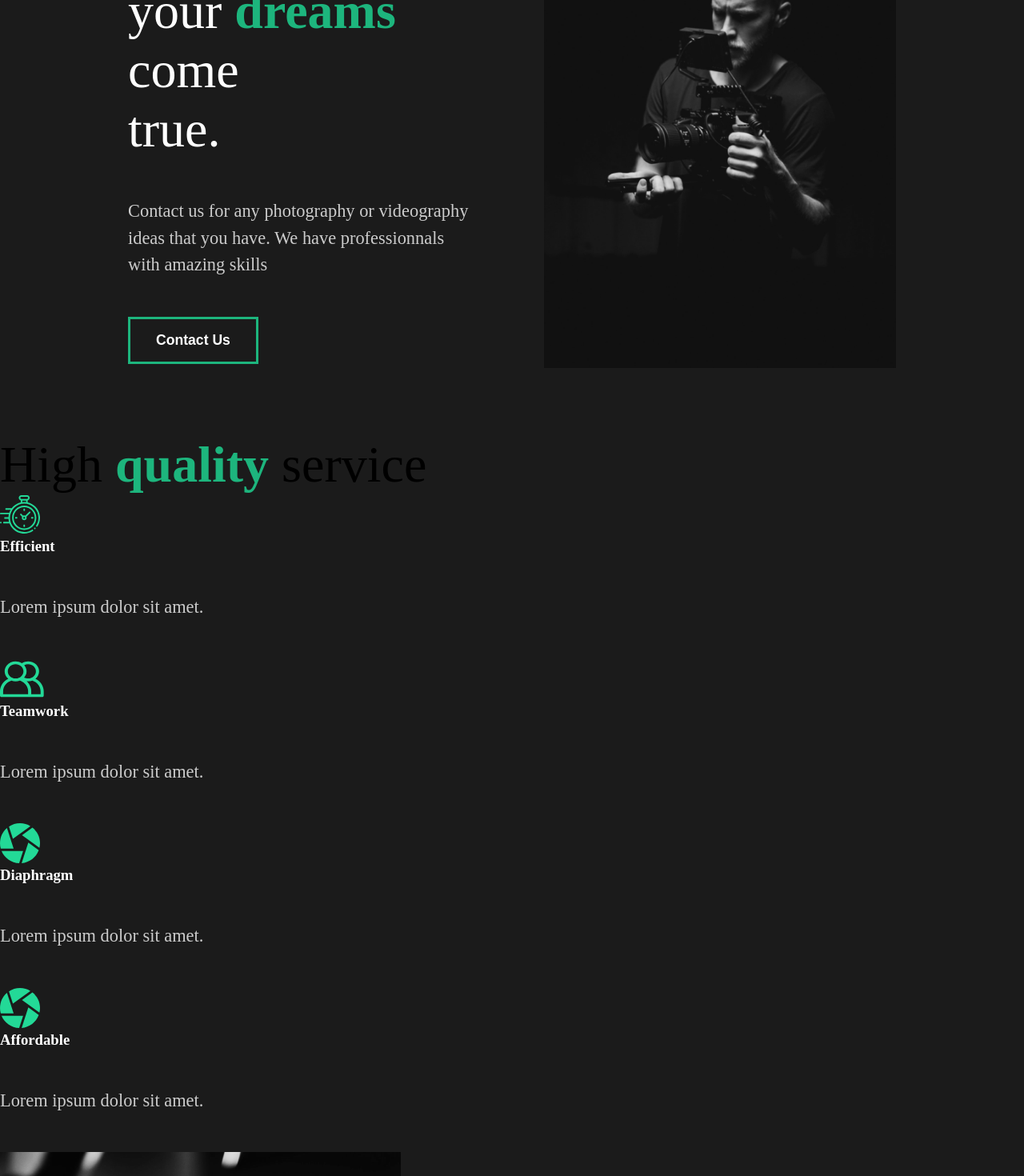
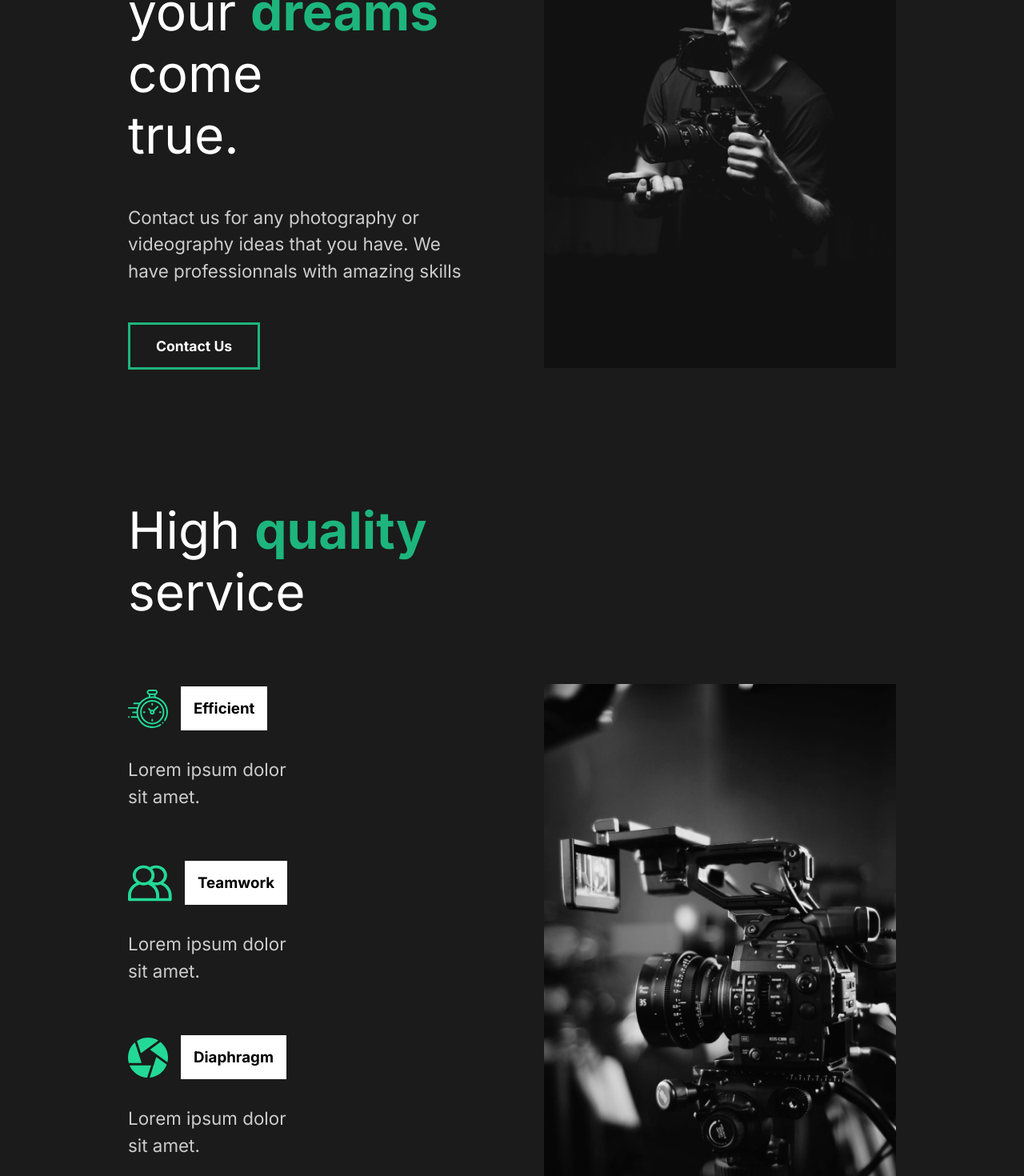
Before and after one commit to Kaniha-H/react-portfolio, a React (Create React App) app: page / in a window 1280 px wide. Shown: the part 260-1730 px from the top of the page at 80% size. Built offline with nearby package versions, Linux system fonts and the light colour scheme.

Commit message:
styling services section

```diff
--- a/public/index.html
+++ b/public/index.html
@@ -1,14 +1,13 @@
 <!DOCTYPE html>
 <html lang="en">
+
 <head>
   <meta charset="utf-8" />
   <link rel="icon" href="%PUBLIC_URL%/favicon.ico" />
   <meta name="viewport" content="width=device-width, initial-scale=1" />
   <meta name="theme-color" content="#000000" />
-    <meta
-      name="description"
-      content="Web site created using create-react-app"
-    />
+  <meta name="description" content="Web site created using create-react-app" />
+  <link href="https://fonts.googleapis.com/css2?family=Inter:wght@400;700&family=Lobster&display=swap" rel="stylesheet">
   <link rel="apple-touch-icon" href="%PUBLIC_URL%/logo192.png" />
   <!--
       manifest.json provides metadata used when your web app is installed on a
@@ -26,6 +25,7 @@
     -->
   <title>React App</title>
 </head>
+
 <body>
   <noscript>You need to enable JavaScript to run this app.</noscript>
   <div id="root"></div>
@@ -40,4 +40,5 @@
       To create a production bundle, use `npm run build` or `yarn build`.
     -->
 </body>
+
 </html>
--- a/src/components/AboutSection.js
+++ b/src/components/AboutSection.js
@@ -2,11 +2,11 @@
 import home1 from './../images/home1.png';
 
 // styled
-import styled from 'styled-components';
+import { ContainerStyled, DescriptionStyled, HideStyled, ImageStyled } from '../styles';
 
 const Aboutsection = () => {
     return (
-        <AboutStyled>
+        <ContainerStyled>
             <DescriptionStyled>
                 <div className="title">
                     <HideStyled>
@@ -27,39 +27,8 @@
             <ImageStyled>
                 <img src={ home1 } alt="photographer" />
             </ImageStyled>
-        </AboutStyled>
+        </ContainerStyled>
     );
 }
 
-// styled components
-const AboutStyled = styled.div`
-    min-height: 90vh;
-    display: flex;
-    align-items: center;
-    justify-content: space-between;
-    padding: 5rem 10rem;
-    color: #fff;
-`;
-
-const DescriptionStyled = styled.div`
-    flex: 1;
-    padding-right: 5rem;
-    h2 {
-        font-weight: lighter;
-    }
-`;
-
-const ImageStyled = styled.image`
-    flex: 1;
-    overflow: hidden;
-    img {
-        width: 100%;
-        height: 80vh;
-        object-fit: cover;
-    }
-`;
-
-const HideStyled = styled.div`
-    overflow: hidden;
-`;
 export default Aboutsection;
--- a/src/components/GlobalStyle.js
+++ b/src/components/GlobalStyle.js
@@ -9,6 +9,7 @@
 
 body {
     background: #1b1b1b;
+    font-family: 'Inter', sans-serif;
 }
 
 button {
@@ -20,6 +21,7 @@
     background: transparent;
     color: #fff;
     transition: all .5s ease;
+    font-family: 'Inter', sans-serif;
     &:hover {
         background-color: #1db57d;
         color: #fff;
--- a/src/components/ServicesSection.js
+++ b/src/components/ServicesSection.js
@@ -5,48 +5,79 @@
 import money from './../images/money.svg';
 import teamwork from './../images/teamwork.svg';
 import home2 from './../images/home2.png';
+// styles
+import { ContainerStyled, DescriptionStyled, ImageStyled } from '../styles';
+import styled from 'styled-components';
 
 const ServicesSection = () => {
     return (
-        <div className="services">
-            <div className="decription">
+        <ServicesStyled>
+            <DescriptionStyled>
                 <h2>High <span>quality</span> service</h2>
-                <div className="cards">
-                    <div className="card">
+                <Cards>
+                    <Card>
                         <div className="icon">
                             <img src={ clock } alt="" />
                             <h3>Efficient</h3>
-                            <p>Lorem ipsum dolor sit amet.</p>
                         </div>
-                    </div>
-                    <div className="card">
+                        <p>Lorem ipsum dolor sit amet.</p>
+                    </Card>
+                    <Card>
                         <div className="icon">
                             <img src={ teamwork } alt="" />
                             <h3>Teamwork</h3>
-                            <p>Lorem ipsum dolor sit amet.</p>
                         </div>
-                    </div>
-                    <div className="card">
+                        <p>Lorem ipsum dolor sit amet.</p>
+                    </Card>
+                    <Card>
                         <div className="icon">
                             <img src={ diaphragm } alt="" />
                             <h3>Diaphragm</h3>
-                            <p>Lorem ipsum dolor sit amet.</p>
                         </div>
-                    </div>
-                    <div className="card">
+                        <p>Lorem ipsum dolor sit amet.</p>
+                    </Card>
+                    <Card>
                         <div className="icon">
                             <img src={ money } alt="" />
                             <h3>Affordable</h3>
-                            <p>Lorem ipsum dolor sit amet.</p>
                         </div>
-                    </div>
-                </div>
-            </div>
-            <div className="image">
+                        <p>Lorem ipsum dolor sit amet.</p>
+                    </Card>
+                </Cards>
+            </DescriptionStyled>
+            <ImageStyled>
                 <img src={ home2 } alt="" />
-            </div>
-        </div>
+            </ImageStyled>
+        </ServicesStyled>
     );
-}
+};
+
+const ServicesStyled = styled(ContainerStyled)`
+    h2 {
+        padding-bottom: 5rem;
+    }
+    p {
+        width: 70%;
+        padding: 2rem 0 4rem 0;
+    }
+`;
+
+const Cards = styled.div`
+    display: flex;
+    flex-wrap: wrap;
+`;
+const Card = styled.div`
+    flex-basis: 20rem;
+    .icon {
+        display: flex;
+        align-items: center;
+        h3 {
+            margin-left: 1rem;
+            background: #fff;
+            color: #000;
+            padding: 1rem;
+        }
+    }
+`;
 
 export default ServicesSection;
--- /dev/null
+++ b/src/styles.js
@@ -0,0 +1,32 @@
+import styled from "styled-components";
+
+export const ContainerStyled = styled.div`
+    min-height: 90vh;
+    display: flex;
+    align-items: center;
+    justify-content: space-between;
+    padding: 5rem 10rem;
+    color: #fff;
+`;
+
+export const DescriptionStyled = styled.div`
+    flex: 1;
+    padding-right: 5rem;
+    h2 {
+        font-weight: lighter;
+    }
+`;
+
+export const ImageStyled = styled.image`
+    flex: 1;
+    overflow: hidden;
+    img {
+        width: 100%;
+        height: 80vh;
+        object-fit: cover;
+    }
+`;
+
+export const HideStyled = styled.div`
+    overflow: hidden;
+`;
```
Also changed, not shown: 1 other file (tests, documents, lock files or other folders). Lines whose indentation alone changed are shown as unchanged.
